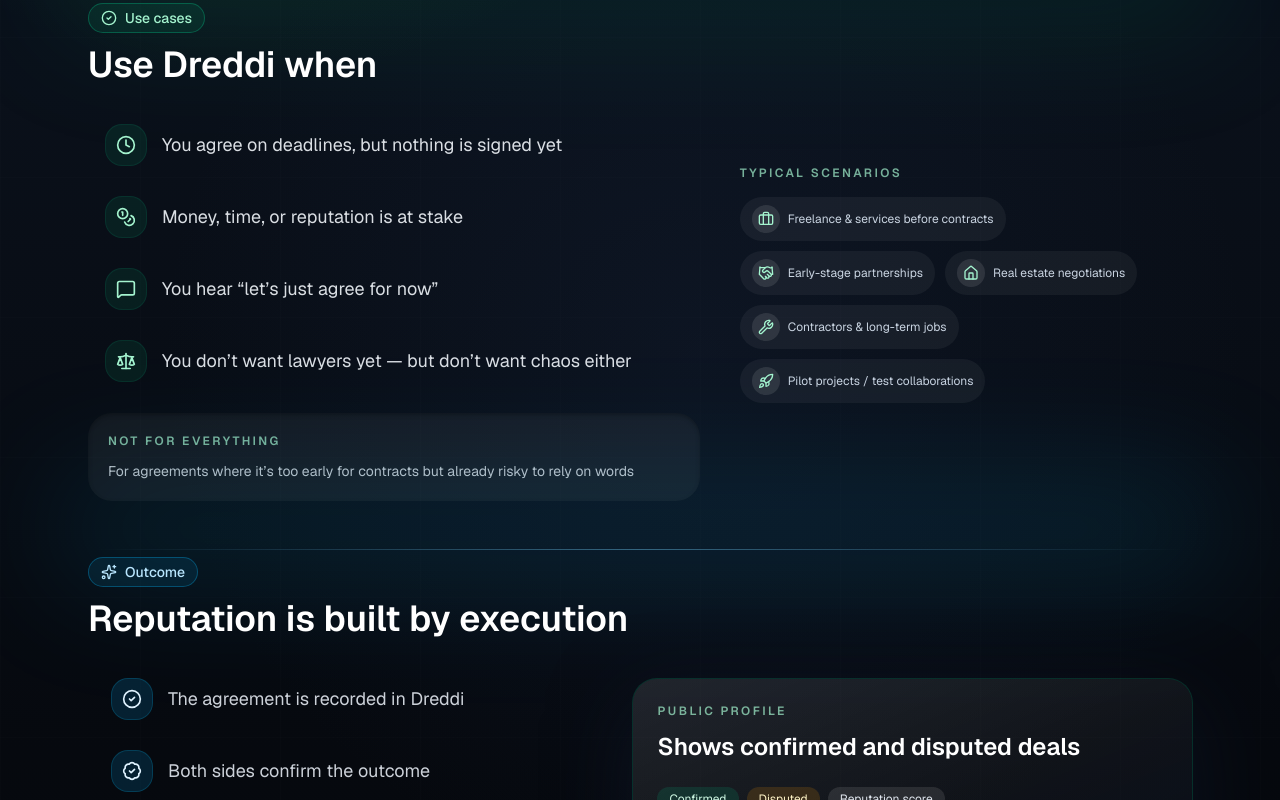
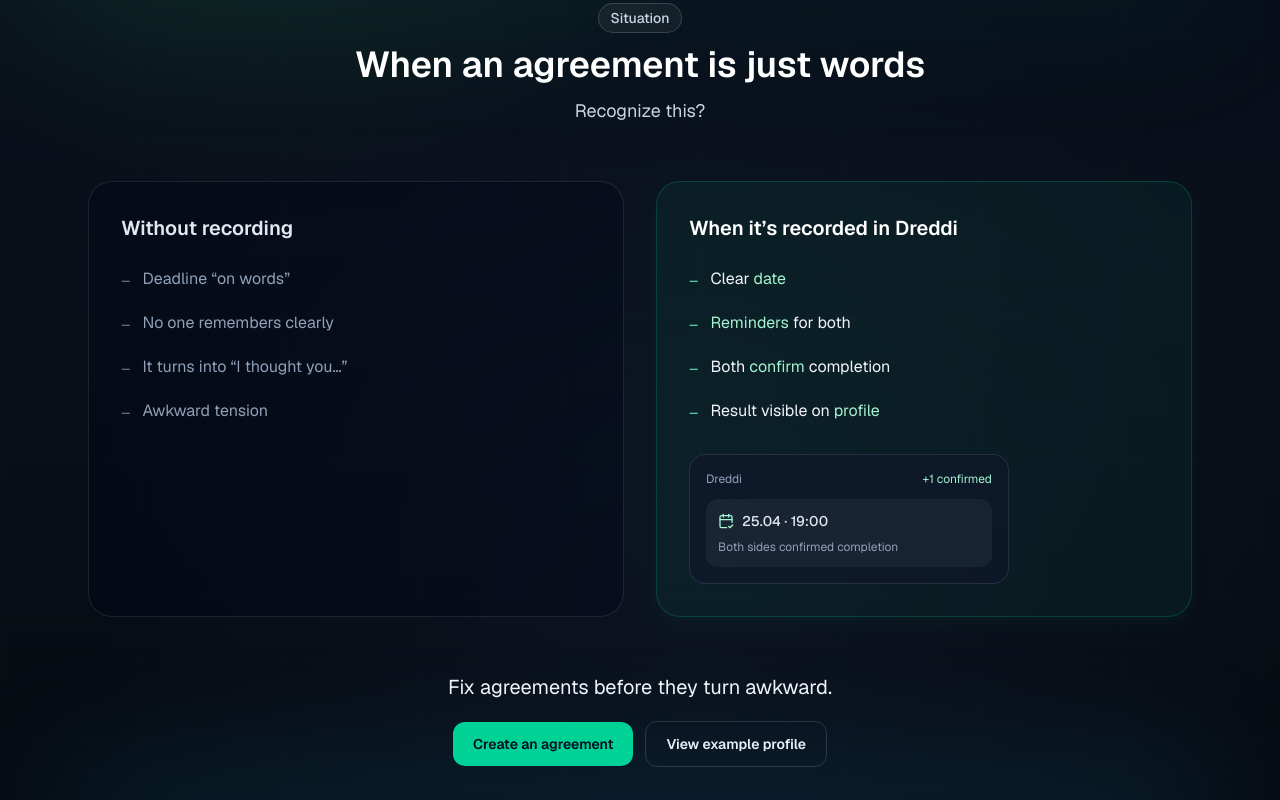
Before and after one commit to wanderwe/dreddi-mvp, a Next.js app: page / in a window 1280 px wide. Shown: the part 880-1680 px from the top of the page. Built offline with nearby package versions, Linux system fonts and the light colour scheme; no server answers.

Commit message:
Redesign landing section to before-after emotional contrast

```diff
--- a/src/app/components/landing/UseCasesSection.tsx
+++ b/src/app/components/landing/UseCasesSection.tsx
@@ -1,97 +1,119 @@
-import {
-  Briefcase,
-  CheckCircle2,
-  Clock,
-  Coins,
-  Handshake,
-  Home,
-  MessageSquare,
-  Rocket,
-  Scale,
-  Wrench,
-} from "lucide-react";
+import Link from "next/link";
+import { CalendarCheck2 } from "lucide-react";
 
 import type { LandingCopy } from "@/lib/landingCopy";
-
-const triggerIcons = [Clock, Coins, MessageSquare, Scale];
-const scenarioIcons = [Briefcase, Handshake, Home, Wrench, Rocket];
 
 type UseCasesSectionProps = {
   copy: LandingCopy["useDreddi"];
 };
 
+const highlightText = (text: string, words: string[]) => {
+  if (!words.length) return text;
+
+  const escapedWords = words.map((word) =>
+    word.replace(/[.*+?^${}()|[\]\\]/g, "\\$&")
+  );
+  const matcher = new RegExp(`(${escapedWords.join("|")})`, "giu");
+  const parts = text.split(matcher);
+
+  return parts.map((part, index) => {
+    const normalizedPart = part.toLocaleLowerCase();
+    const isHighlighted = words.some(
+      (word) => word.toLocaleLowerCase() === normalizedPart
+    );
+
+    if (!isHighlighted) {
+      return <span key={`${part}-${index}`}>{part}</span>;
+    }
+
+    return (
+      <span key={`${part}-${index}`} className="text-emerald-200">
+        {part}
+      </span>
+    );
+  });
+};
+
 export function UseCasesSection({ copy }: UseCasesSectionProps) {
   return (
-    <section className="relative mx-auto w-full max-w-6xl px-4 pb-12 sm:px-6 sm:pb-14 -mt-8 sm:-mt-12">
+    <section className="relative mx-auto -mt-8 w-full max-w-6xl px-4 pb-14 sm:-mt-12 sm:px-6 sm:pb-20">
       <div
-        className="pointer-events-none absolute inset-x-0 -top-16 h-28 bg-gradient-to-b from-emerald-500/30 via-emerald-500/10 to-transparent blur-3xl"
-        aria-hidden
-      />
-      <div
-        className="pointer-events-none absolute inset-x-6 -top-2 h-px bg-gradient-to-r from-transparent via-emerald-400/50 to-transparent"
+        className="pointer-events-none absolute inset-x-0 -top-16 h-28 bg-gradient-to-b from-emerald-500/20 via-emerald-500/5 to-transparent blur-3xl"
         aria-hidden
       />
 
-      <div className="relative space-y-8 sm:space-y-10">
-        <div className="space-y-3 text-center sm:text-left">
-          <span className="inline-flex items-center gap-2 rounded-full border border-emerald-400/30 bg-emerald-500/10 px-3 py-1 text-[11px] font-medium text-emerald-200 sm:text-sm">
-            <CheckCircle2 className="h-4 w-4" />
+      <div className="relative space-y-10 sm:space-y-14">
+        <div className="space-y-3 text-center">
+          <span className="inline-flex items-center rounded-full border border-white/15 bg-white/5 px-3 py-1 text-[11px] font-medium text-slate-300 sm:text-sm">
             {copy.label}
           </span>
           <h2 className="text-3xl font-semibold text-white sm:text-4xl">
             {copy.title}
           </h2>
+          <p className="text-base text-slate-300 sm:text-lg">{copy.subtitle}</p>
         </div>
 
-        <div className="grid gap-10 lg:grid-cols-[1.15fr_0.85fr] lg:items-start">
-          <div className="space-y-8">
-            <ul className="mx-auto max-w-xl space-y-6 text-base text-slate-100/90 sm:space-y-8 sm:text-lg">
-              {copy.bullets.map((item, index) => {
-                const Icon = triggerIcons[index] ?? CheckCircle2;
+        <div className="grid gap-6 lg:grid-cols-2 lg:gap-8">
+          <article className="rounded-3xl border border-white/10 bg-slate-950/40 p-6 sm:p-8">
+            <h3 className="text-xl font-semibold text-slate-200">{copy.beforeTitle}</h3>
+            <ul className="mt-6 space-y-4 text-slate-400">
+              {copy.beforeBullets.map((item) => (
+                <li key={item} className="flex items-start gap-3 leading-relaxed">
+                  <span aria-hidden className="pt-0.5 text-slate-500">
+                    –
+                  </span>
+                  <span>{item}</span>
+                </li>
+              ))}
+            </ul>
+          </article>
 
-                return (
-                  <li key={item} className="flex items-center gap-4">
-                    <span className="flex h-10 w-10 items-center justify-center rounded-2xl bg-emerald-500/10 text-emerald-200 ring-1 ring-emerald-500/20">
-                      <Icon className="h-5 w-5" />
-                    </span>
-                    <span className="leading-relaxed">{item}</span>
-                  </li>
-                );
-              })}
+          <article className="rounded-3xl border border-emerald-400/20 bg-emerald-500/[0.07] p-6 shadow-lg shadow-emerald-900/10 sm:p-8">
+            <h3 className="text-xl font-semibold text-white">{copy.afterTitle}</h3>
+            <ul className="mt-6 space-y-4 text-slate-100">
+              {copy.afterBullets.map((item) => (
+                <li key={item} className="flex items-start gap-3 leading-relaxed">
+                  <span aria-hidden className="pt-0.5 text-emerald-300/90">
+                    –
+                  </span>
+                  <span>{highlightText(item, copy.highlightWords)}</span>
+                </li>
+              ))}
             </ul>
 
-            <div className="rounded-3xl bg-white/5 p-5 text-sm text-slate-300/90 shadow-inner shadow-black/30">
-              <p className="text-xs font-semibold uppercase tracking-[0.2em] text-emerald-200/70">
-                {copy.noteTitle}
-              </p>
-              <p className="mt-3 text-sm text-slate-200/80">{copy.framing}</p>
+            <div className="mt-7 max-w-xs rounded-2xl border border-white/10 bg-slate-900/70 p-4">
+              <div className="flex items-center justify-between text-xs text-slate-400">
+                <span>Dreddi</span>
+                <span className="text-emerald-200">{copy.previewDelta}</span>
+              </div>
+              <div className="mt-3 rounded-xl bg-white/5 p-3 text-sm text-slate-200">
+                <div className="flex items-center gap-2">
+                  <CalendarCheck2 className="h-4 w-4 text-emerald-200" />
+                  <span className="font-medium">25.04 · 19:00</span>
+                </div>
+                <p className="mt-2 text-xs text-slate-400">{copy.previewNote}</p>
+              </div>
             </div>
-          </div>
+          </article>
+        </div>
 
-          <div className="lg:mt-10">
-            <div className="flex items-center gap-3 text-xs font-semibold uppercase tracking-[0.2em] text-emerald-200/70">
-              {copy.scenariosTitle}
-            </div>
-            <div className="mt-4 flex flex-wrap gap-2.5">
-              {copy.scenarios.map((item, index) => {
-                const Icon = scenarioIcons[index] ?? Briefcase;
-
-                return (
-                  <div
-                    key={item}
-                    className="inline-flex items-center gap-2 rounded-full bg-white/5 px-3 py-2 text-xs text-slate-300"
-                  >
-                    <span className="flex h-7 w-7 items-center justify-center rounded-full bg-white/10 text-emerald-200">
-                      <Icon className="h-4 w-4" />
-                    </span>
-                    <span>{item}</span>
-                  </div>
-                );
-              })}
-            </div>
+        <div className="space-y-5 text-center">
+          <p className="text-lg text-slate-100 sm:text-xl">{copy.ctaLine}</p>
+          <div className="flex flex-col items-center justify-center gap-3 sm:flex-row">
+            <Link
+              href="/promises/new"
+              className="inline-flex items-center justify-center rounded-xl bg-emerald-400 px-5 py-3 text-sm font-semibold text-slate-950 transition hover:bg-emerald-300"
+            >
+              {copy.ctaPrimary}
+            </Link>
+            <Link
+              href="/u"
+              className="inline-flex items-center justify-center rounded-xl border border-white/15 px-5 py-3 text-sm font-semibold text-slate-100 transition hover:border-white/30 hover:bg-white/5"
+            >
+              {copy.ctaSecondary}
+            </Link>
           </div>
         </div>
-
       </div>
     </section>
   );
--- a/src/lib/landingCopy.ts
+++ b/src/lib/landingCopy.ts
@@ -8,11 +8,17 @@ export type LandingCopy = {
   useDreddi: {
     label: string;
     title: string;
-    bullets: string[];
-    scenariosTitle: string;
-    scenarios: string[];
-    noteTitle: string;
-    framing: string;
+    subtitle: string;
+    beforeTitle: string;
+    beforeBullets: string[];
+    afterTitle: string;
+    afterBullets: string[];
+    highlightWords: string[];
+    ctaLine: string;
+    ctaPrimary: string;
+    ctaSecondary: string;
+    previewDelta: string;
+    previewNote: string;
   };
   reputation: {
     label: string;
@@ -85,25 +91,29 @@ export const landingCopy: Record<Locale, LandingCopy> = {
         "Фіксуйте угоди з друзями, партнерами та клієнтами.\nПросто, публічно або приватно — без контрактів, без тиску.",
     },
     useDreddi: {
-      label: "Сценарії використання",
-      title: "Коли варто використовувати Dreddi",
-      bullets: [
-        "Ви погодили дедлайни, але нічого не підписано",
-        "На кону гроші, час або репутація",
-        "Ви чуєте «давайте поки просто домовимось»",
-        "Ви ще не хочете юристів — але й хаосу теж",
+      label: "Ситуація",
+      title: "Коли домовленість лише на словах",
+      subtitle: "Знайомо?",
+      beforeTitle: "Без фіксації",
+      beforeBullets: [
+        "Дедлайн “на словах”",
+        "Ніхто нічого не памʼятає",
+        "Починається “я думав ти…”",
+        "Неприємне відчуття, що все розплилось",
       ],
-      scenariosTitle: "Типові сценарії",
-      scenarios: [
-        "Фріланс і послуги до контрактів",
-        "Партнерства на ранніх етапах",
-        "Переговори з нерухомості",
-        "Підрядники та довгі проєкти",
-        "Пілотні проєкти / тестова співпраця",
+      afterTitle: "Коли домовленість зафіксована в Dreddi",
+      afterBullets: [
+        "Є конкретна дата",
+        "Обом приходить нагадування",
+        "Виконання підтверджують обидві сторони",
+        "Результат видно в профілі",
       ],
-      noteTitle: "Не для всього",
-      framing:
-        "Для домовленостей, де ще рано для контрактів, але вже ризиковано покладатися лише на слова",
+      highlightWords: ["дата", "нагадування", "підтверджують", "профілі"],
+      ctaLine: "Фіксуйте домовленості до того, як стане незручно.",
+      ctaPrimary: "Створити домовленість",
+      ctaSecondary: "Подивитись приклад профілю",
+      previewDelta: "+1 підтверджено",
+      previewNote: "Обидві сторони підтвердили виконання",
     },
     reputation: {
       label: "Результат",
@@ -178,25 +188,29 @@ export const landingCopy: Record<Locale, LandingCopy> = {
         "Track deals with friends, partners and clients.\nSimple, public or private — no contracts, no pressure.",
     },
     useDreddi: {
-      label: "Use cases",
-      title: "Use Dreddi when",
-      bullets: [
-        "You agree on deadlines, but nothing is signed yet",
-        "Money, time, or reputation is at stake",
-        "You hear “let’s just agree for now”",
-        "You don’t want lawyers yet — but don’t want chaos either",
+      label: "Situation",
+      title: "When an agreement is just words",
+      subtitle: "Recognize this?",
+      beforeTitle: "Without recording",
+      beforeBullets: [
+        "Deadline “on words”",
+        "No one remembers clearly",
+        "It turns into “I thought you…”",
+        "Awkward tension",
       ],
-      scenariosTitle: "Typical scenarios",
-      scenarios: [
-        "Freelance & services before contracts",
-        "Early-stage partnerships",
-        "Real estate negotiations",
-        "Contractors & long-term jobs",
-        "Pilot projects / test collaborations",
+      afterTitle: "When it’s recorded in Dreddi",
+      afterBullets: [
+        "Clear date",
+        "Reminders for both",
+        "Both confirm completion",
+        "Result visible on profile",
       ],
-      noteTitle: "Not for everything",
-      framing:
-        "For agreements where it’s too early for contracts but already risky to rely on words",
+      highlightWords: ["date", "Reminders", "confirm", "profile"],
+      ctaLine: "Fix agreements before they turn awkward.",
+      ctaPrimary: "Create an agreement",
+      ctaSecondary: "View example profile",
+      previewDelta: "+1 confirmed",
+      previewNote: "Both sides confirmed completion",
     },
     reputation: {
       label: "Outcome",
```
